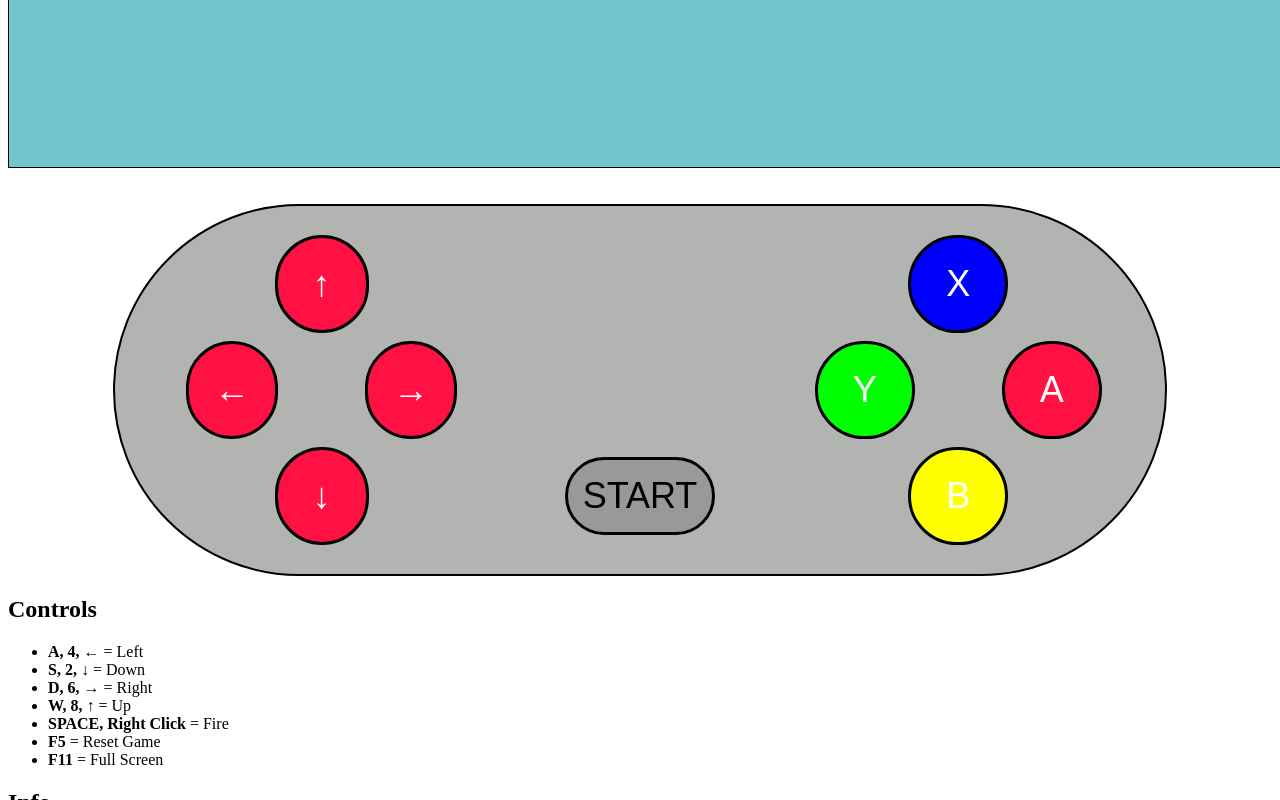
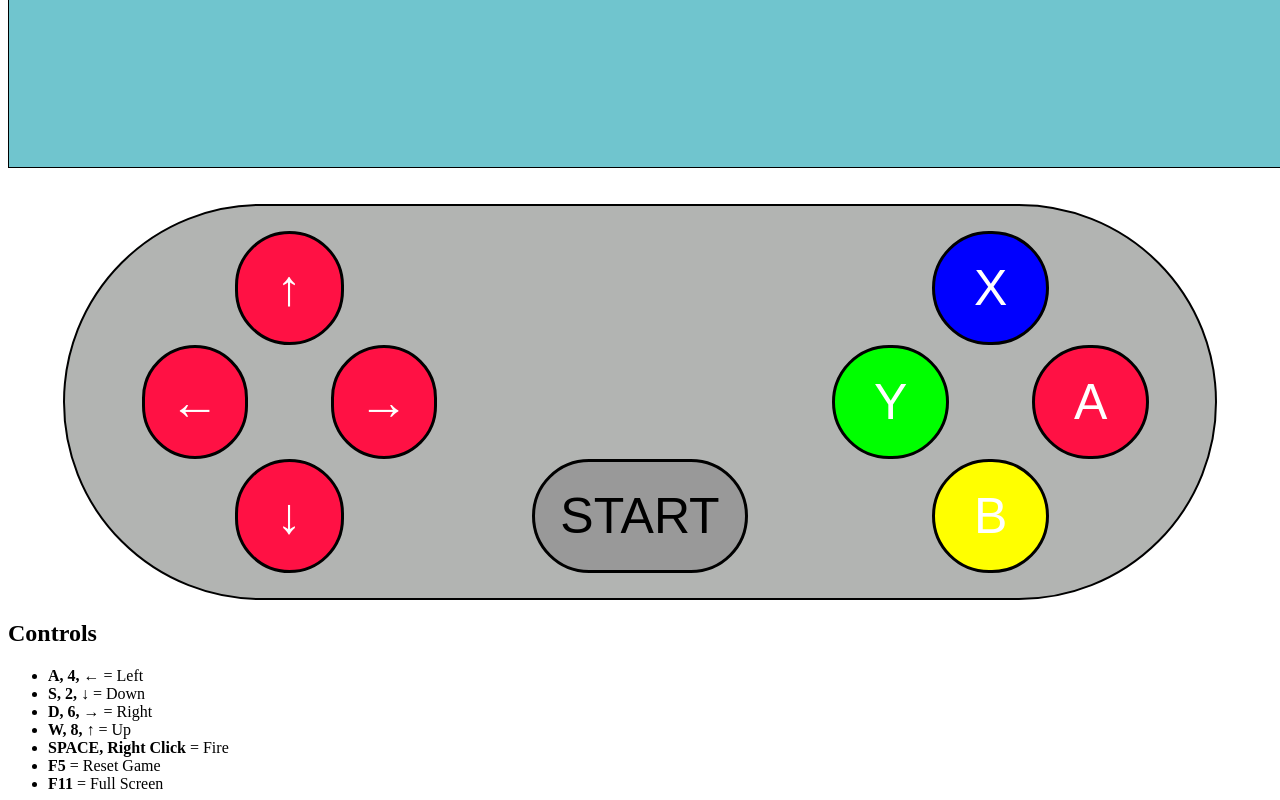
Before and after one commit to joeaoregan/AntibodyJS-WebApp, a website: page static/index.html in a window 1280 px wide. Shown: the part 634-1434 px from the top of the page. Drawn offline with Linux system fonts and the light colour scheme.

Commit message:
controller size

```diff
--- a/static/index.html
+++ b/static/index.html
@@ -32,21 +32,21 @@
 		<br/><br/>
 		<div class="controller">
 			<div class="button-box">
-			  <button class="button-round" ontouchstart="moveUp()" onmousedown="moveUp()" onmouseup="moveYClear()" ontouchend="moveYClear()">&nbsp;&#8593;&nbsp;</button><br>
-			  <button class="button-round" ontouchstart="moveLeft()" onmousedown="moveLeft()" onmouseup="moveXClear()" ontouchend="moveXClear()">&#8592;</button>
+			  <button class="button button-round" ontouchstart="moveUp()" onmousedown="moveUp()" onmouseup="moveYClear()" ontouchend="moveYClear()">&nbsp;&#8593;&nbsp;</button><br>
+			  <button class="button button-round" ontouchstart="moveLeft()" onmousedown="moveLeft()" onmouseup="moveXClear()" ontouchend="moveXClear()">&#8592;</button>
 			  <span class="button-divider"></span>
-			  <button class="button-round" ontouchstart="moveRight()" onmousedown="moveRight()" onmouseup="moveXClear()" ontouchend="moveXClear()">&#8594;</button><br>
-			  <button class="button-round" ontouchstart="moveDown()" onmousedown="moveDown()" onmouseup="moveYClear()" ontouchend="moveYClear()">&nbsp;&#8595;&nbsp;</button>
+			  <button class="button button-round" ontouchstart="moveRight()" onmousedown="moveRight()" onmouseup="moveXClear()" ontouchend="moveXClear()">&#8594;</button><br>
+			  <button class="button button-round" ontouchstart="moveDown()" onmousedown="moveDown()" onmouseup="moveYClear()" ontouchend="moveYClear()">&nbsp;&#8595;&nbsp;</button>
 			</div>
 			<span class="button-divider"></span>
-			<button class="button-start" onmousedown="moveleft()" onmouseup="startGame()">START</button>
+			<button class="button button-start" onmousedown="moveleft()" onmouseup="startGame()">START</button>
 			<span class="button-divider"></span>
 			<div class="button-box">
-			  <button class="button-round buttonX" onmousedown="moveup()" onmouseup="fire()">&nbsp;X&nbsp;</button><br>
-			  <button class="button-round buttonY" onmousedown="moveleft()" onmouseup="fire()">&nbsp;Y&nbsp;</button>
+			  <button class="button button-round buttonX" onmousedown="moveup()" onmouseup="fire()">&nbsp;X&nbsp;</button><br>
+			  <button class="button button-round buttonY" onmousedown="moveleft()" onmouseup="fire()">&nbsp;Y&nbsp;</button>
 			  <span class="button-divider"></span>
-			  <button class="button-round buttonA" onmousedown="moveright()" onmouseup="fire()">&nbsp;A&nbsp;</button><br>
-			  <button class="button-round buttonB" onmousedown="movedown()" onmouseup="fire()">&nbsp;B&nbsp;</button>
+			  <button class="button button-round buttonA" onmousedown="moveright()" onmouseup="fire()">&nbsp;A&nbsp;</button><br>
+			  <button class="button button-round buttonB" onmousedown="movedown()" onmouseup="fire()">&nbsp;B&nbsp;</button>
 			</div>
 		</div>
 
--- a/static/styles.css
+++ b/static/styles.css
@@ -7,12 +7,12 @@
 .controller {
 	background-color:#b2b4b2;
 	border: 2px solid black;
-	width:1000px;
-	margin: 0 auto;
+	width:1100px;
 	text-align:center;
 	border-radius:200px;
 	padding:25px;
 	touch-action: manipulation;/*Stop screen zooming when double tapping buttons*/
+	margin: 0 auto;
 }
 
 .button-box {
@@ -22,25 +22,24 @@
 	width:320px;
 }
 
+.button {
+	border: 3px solid black;
+	border-radius:60px;
+	font-size: 50px;
+	padding: 25px;
+}
+
 .button-start {
 	background-color: #999; /*Grey*/
-	border: 3px solid black;
-	font-size: 36px;
-	padding: 15px;
-	border-radius:50px;
 }
 
 .button-round {
 	background-color: #F14;
-	border: 3px solid black;
 	color: white;
-	padding: 25px;
 	text-align: center;
 	text-decoration: none;
-	display: inline-block;
-	font-size: 36px;
+	display: inline-block
 	margin: 4px 2px;
-	border-radius:50px;
 
 	/* Stop button text highlighting when buttons pressed repeatedly */
 	-moz-user-select: none;
```
